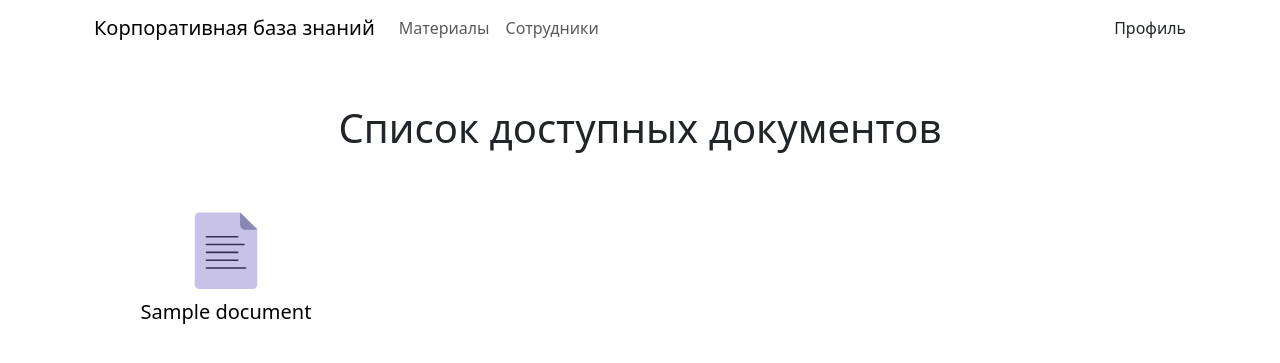
After one commit to profatsky/corporate-knowledge-base, a Django app: page /catalogs/1 in a window 1280 px wide. The commit adds this page. Shown: the top 363 px of the page. Run offline with Django 4.2, Linux system fonts and the light colour scheme; a user stored in the database is signed in; tables that the repository leaves empty hold one stand-in row (values such as "Sample post"); some libraries are stand-ins or nearby versions.

Commit message:
finished work with catalogs and documents: added views, urls, templates

```diff
--- /dev/null
+++ b/src/config/static/css/style.css
@@ -0,0 +1,8 @@
+a {
+    text-decoration: none;
+    color: #000000;
+}
+
+a:hover {
+    color: #000000;
+}
--- a/src/config/urls.py
+++ b/src/config/urls.py
@@ -19,5 +19,6 @@ from django.urls import path, include
 urlpatterns = [
     path('admin/', admin.site.urls),
     path('', include('users.urls')),
-    path('', include('staff.urls'))
+    path('', include('staff.urls')),
+    path('', include('materials.urls')),
 ]
--- /dev/null
+++ b/src/materials/templates/materials/documents.html
@@ -0,0 +1,19 @@
+{% extends 'base.html' %}
+{% load static %}
+
+{% block title %}Документы{% endblock %}
+
+{% block content_title %}Список доступных документов{% endblock %}
+
+{% block content %}
+{% for document in document_list %}
+<a class="col-md-auto mb-5" href="{{ document.view_path }}">
+    <div style="width: 18rem">
+        <img src="{% static 'materials/img/document.svg' %}" width="100" height="100" class="card-img-top">
+        <div class="card-body">
+            <h5 class="card-title text-center">{{ document.name }}</h5>
+        </div>
+    </div>
+</a>
+{% endfor %}
+{% endblock %}
--- /dev/null
+++ b/src/materials/urls.py
@@ -0,0 +1,8 @@
+from django.urls import path
+
+from .views import CatalogListView, DocumentListView
+
+urlpatterns = [
+    path('catalogs/', CatalogListView.as_view(), name='catalogs'),
+    path('catalogs/<int:catalog_pk>', DocumentListView.as_view(), name='documents'),
+]
--- a/src/materials/views.py
+++ b/src/materials/views.py
@@ -1,3 +1,35 @@
-from django.shortcuts import render
+from django.db.models import Q
+from django.http import Http404
+from django.views import generic
 
-# Create your views here.
+from .models import Catalog, Document
+
+
+class CatalogListView(generic.ListView):
+    template_name = 'materials/catalogs.html'
+    model = Catalog
+    login_url = 'login'
+
+    def get_queryset(self):
+        if self.request.user.is_staff:
+            return Catalog.objects.all()
+        return self.model.objects.filter(
+            Q(document__is_private__lte=self.request.user.employee.extended_access)
+        ).distinct()
+
+
+class DocumentListView(generic.ListView):
+    template_name = 'materials/documents.html'
+    model = Document
+    login_url = 'login'
+
+    def get_queryset(self):
+        documents = Document.objects.filter(catalog__pk=self.kwargs.get('catalog_pk'))
+        if not self.request.user.is_staff:
+            documents = documents.filter(Q(is_private__lte=self.request.user.employee.extended_access))
+        if not documents:
+            raise Http404
+        doc_viewer_path = 'https://docs.yandex.ru/docs/view?url='
+        for document in documents:
+            document.view_path = doc_viewer_path + self.request.build_absolute_uri(document.disk_path.url)
+        return documents
--- a/src/templates/base.html
+++ b/src/templates/base.html
@@ -6,6 +6,7 @@
     <meta name="viewport" content="width=device-width, initial-scale=1">
 
     <link rel="stylesheet" href="{% static 'bootstrap/css/bootstrap.min.css' %}">
+    <link rel="stylesheet" href="{% static 'css/style.css' %}">
     {% block css_additional %}{% endblock %}
 
     <title>{% block title %}{% endblock %}</title>
--- a/src/templates/inc/_nav.html
+++ b/src/templates/inc/_nav.html
@@ -4,7 +4,7 @@
         <div class="collapse navbar-collapse" id="navbarNav">
             <ul class="navbar-nav">
                 <li class="nav-item">
-                    <a class="nav-link" href="#">Материалы</a>
+                    <a class="nav-link" href="{% url 'catalogs' %}">Материалы</a>
                 </li>
                 <li class="nav-item">
                     <a class="nav-link" href="{% url 'staff' %}">Сотрудники</a>
```
Also changed, not shown: src/materials/templates/materials/catalogs.html (added, +19 -0 lines), src/materials/static/materials/img/document.svg (added), src/materials/static/materials/img/folder.svg (added).
